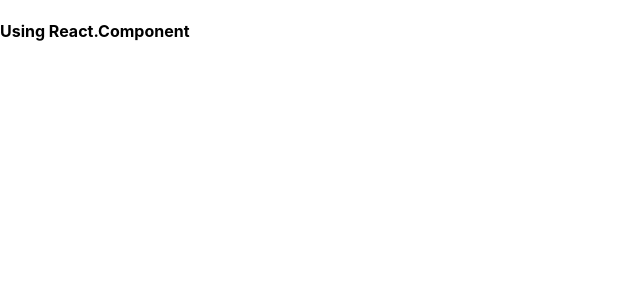
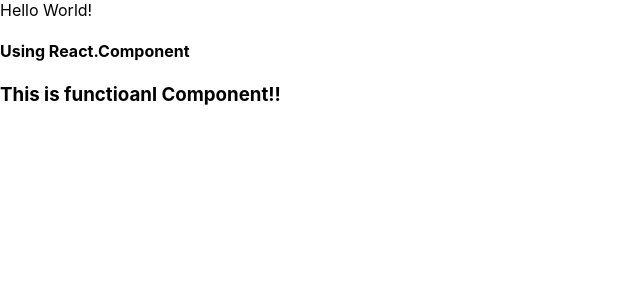
Before and after one commit to SreekanthJos/React-Training, a React (Create React App) app in the folder create-app-ex/: page / in a window 1280 px wide. Shown: the top 300 px of the page, without its empty margins (0-640 px from the left). Built offline with nearby package versions, Linux system fonts and the light colour scheme.

Commit message:
Component creating using Function.

```diff
--- a/create-app-ex/src/App.js
+++ b/create-app-ex/src/App.js
@@ -1,6 +1,7 @@
 import React from 'react';
 import './App.css';
 import MyComponent from './MyComponent';
+import MyFunctionalComponent from './MyFunctionalComponent'
 
 function App() {
   return (
@@ -8,8 +9,10 @@
       <header>
         Hello World!
       </header>
-    </div>,
+
     <MyComponent/>
+    <MyFunctionalComponent/>
+    </div>
   );
 }
 
--- a/create-app-ex/src/MyComponent.js
+++ b/create-app-ex/src/MyComponent.js
@@ -1,5 +1,4 @@
 import React from 'react';
-import './App.css';
 
 export default class MyComponent extends React.Component{
     render() {
--- /dev/null
+++ b/create-app-ex/src/MyFunctionalComponent.js
@@ -0,0 +1,5 @@
+import React from 'react';
+
+export default function MyFunctionalComponent(){
+  return <h3>This is functioanl Component!!</h3>
+}
```
